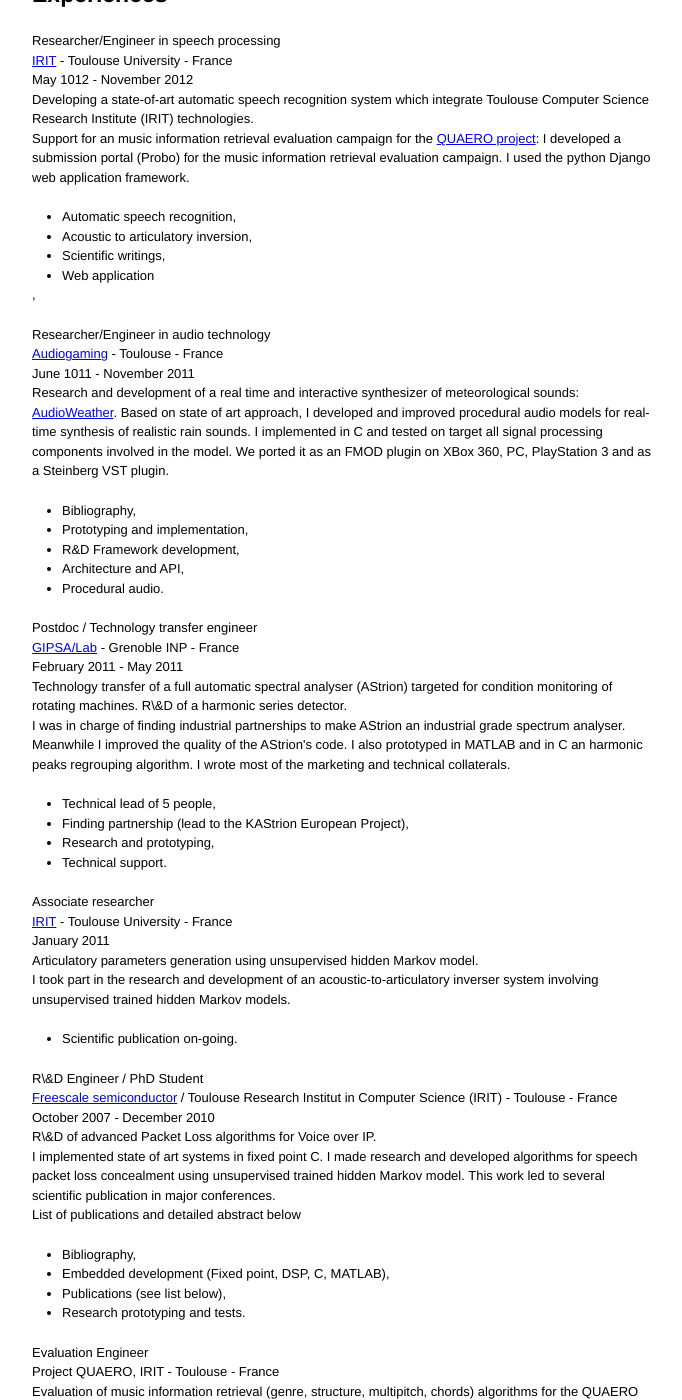
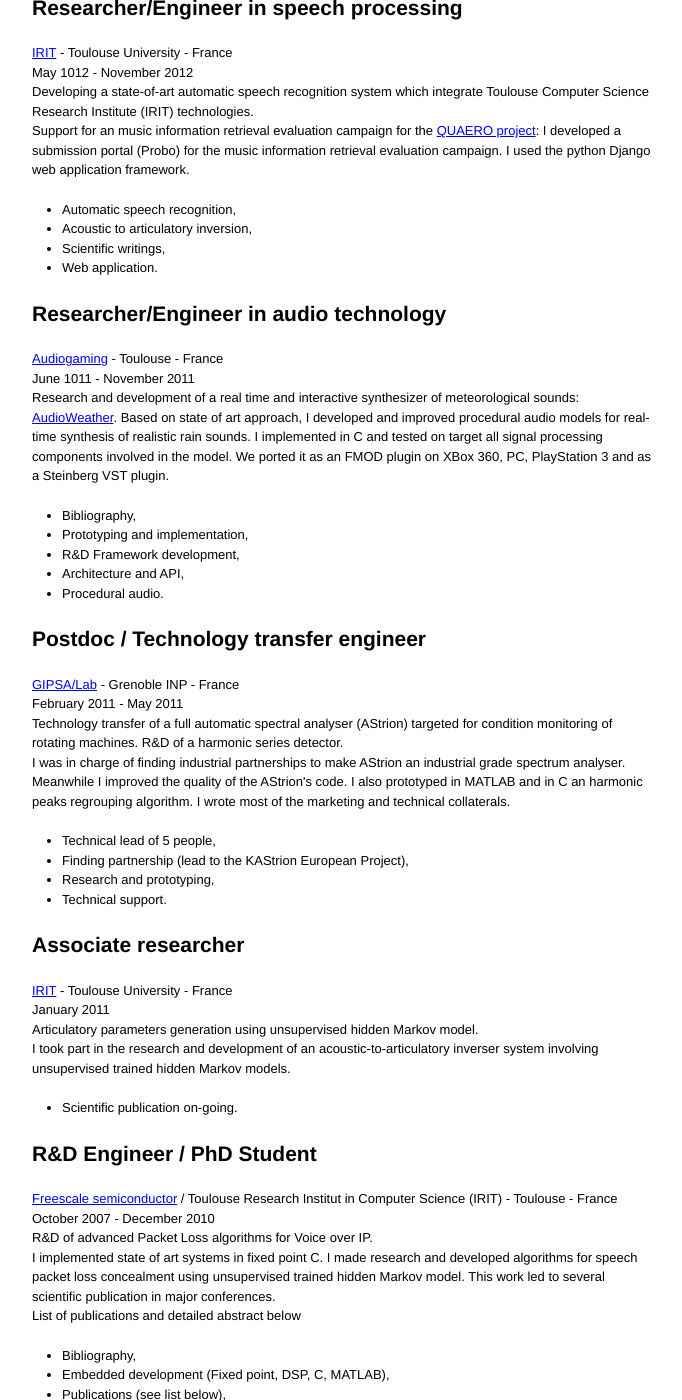
Before and after one commit to lkoenig/lkoenig.github.com, a Jekyll site: the page built from resume.html, in a window 1280 px wide and 1400 px high, scrolled down 197 px. Shown: the whole window, without its empty margins (458-1140 px from the left). Built offline with Jekyll 4.4.1, drawn with Linux system fonts in a browser that asks for light colours; Markdown is read by kramdown in place of the engine named in the settings.

Commit message:
RESUME: Updating resume. Typos and so on.

```diff
--- a/resume.html
+++ b/resume.html
@@ -4,14 +4,12 @@
 keywords: DSP, Researcher, PhD, Engineer
 ---
 <div id="resume">
-<h1> Lionel Koenig - Audio Technology Researcher/Engineer </h1>
-
-<p><a href="cv_Lionel_Koenig.pdf"><img src="/images/pdficon_small.png" alt="pdf">download as pdf</img></a></p>
+<h1> Lionel Koenig - Audio Technology Researcher/Engineer <a href="cv_Lionel_Koenig.pdf"><img src="/images/pdficon_small.png" alt="pdf" /></a></h1>
 
 <div class="cv_section">
 <h2>Experiences</h2>
   <div class="cv_entry">
-    <div class="cv_position">Researcher/Engineer in speech processing</div>
+    <h3 class="cv_position">Researcher/Engineer in speech processing</h3>
     <div class="cv_location"><a href="http://www.irit.fr">IRIT</a> - Toulouse University - France</div>
     <div class="cv_period">May 1012 - November 2012</div>
     <p>Developing a state-of-art automatic speech recognition system which integrate Toulouse Computer Science Research Institute (IRIT) technologies.<br />Support for an music information retrieval evaluation campaign for the <a href="http://www.quaero.fr">QUAERO project</a>: I developed a submission portal (Probo) for the music information retrieval evaluation campaign. I used the python Django web application framework.
@@ -19,12 +17,12 @@
       <li>Automatic speech recognition,</li>
       <li>Acoustic to articulatory inversion,</li>
       <li>Scientific writings,</li>
-      <li>Web application</li>,
+      <li>Web application.</li>
     </ul>
     </p>
   </div>
   <div class="cv_entry">
-    <div class="cv_position">Researcher/Engineer in audio technology</div>
+    <h3 class="cv_position">Researcher/Engineer in audio technology</h3>
     <div class="cv_location"><a href="http://www.audiogaming.net">Audiogaming</a> - Toulouse - France</div>
     <div class="cv_period">June 1011 - November 2011</div>
     <p>Research and development of a real time and interactive synthesizer of
@@ -44,11 +42,11 @@
     </p>
   </div>
   <div class="cv_entry">
-    <div class="cv_position">Postdoc / Technology transfer engineer</div>
+    <h3 class="cv_position">Postdoc / Technology transfer engineer</h3>
     <div class="cv_location"><a href="http://www.gipsa-lab.inp-grenoble.fr">GIPSA/Lab</a> - Grenoble INP - France</div>
     <div class="cv_period">February 2011 - May 2011</div>
     <p>Technology transfer of a full automatic spectral analyser (AStrion) targeted
-      for condition monitoring of rotating machines. R\&D of a harmonic
+      for condition monitoring of rotating machines. R&amp;D of a harmonic
       series detector.<br />
       I was in charge of finding industrial partnerships to make AStrion an industrial grade spectrum
       analyser. Meanwhile I improved the quality of the AStrion's code. I
@@ -63,7 +61,7 @@
     </p>
   </div>
   <div class="cv_entry">
-    <div class="cv_position">Associate researcher</div>
+    <h3 class="cv_position">Associate researcher</h3>
     <div class="cv_location"><a href="http://www.irit.fr">IRIT</a> - Toulouse University - France</div>
     <div class="cv_period">January 2011</div>
     <p>Articulatory parameters generation using unsupervised hidden Markov model.
@@ -76,11 +74,11 @@
     </p>
   </div>
   <div class="cv_entry">
-    <div class="cv_position">R\&amp;D Engineer / PhD Student</div>
+    <h3 class="cv_position">R&amp;D Engineer / PhD Student</h3>
     <div class="cv_location"><a href="http://www.freescale.com">Freescale semiconductor</a> / Toulouse Research Institut in
     Computer Science (IRIT) - Toulouse - France</div>
     <div class="cv_period">October 2007 - December 2010</div>
-    <p>R\&amp;D of advanced Packet Loss algorithms for Voice over IP.
+    <p>R&amp;D of advanced Packet Loss algorithms for Voice over IP.
     <br />
     I implemented state of art systems in fixed point C. I made research
     and developed algorithms for speech packet loss concealment using
@@ -97,7 +95,7 @@
     </p>
   </div>
   <div class="cv_entry">
-    <div class="cv_position">Evaluation Engineer</div>
+    <h3 class="cv_position">Evaluation Engineer</h3>
     <div class="cv_location">Project QUAERO, IRIT - Toulouse - France</div>
     <div class="cv_period"></div>
     <p>Evaluation of music information retrieval (genre, structure, multipitch, chords) algorithms for the QUAERO
@@ -111,7 +109,7 @@
     </ul></p>
   </div>
   <div class="cv_entry">
-    <div class="cv_position">Lecturer Assistant</div>
+    <h3 class="cv_position">Lecturer Assistant</h3>
     <div class="cv_location">Institut supérieur de l'aéronautique et de l'espace - Toulouse - France</div>
     <div class="cv_period">2009</div>
     <p><ul>
@@ -120,7 +118,7 @@
     </ul></p>
   </div>
   <div class="cv_entry">
-    <div class="cv_position">Assistant Researcher</div>
+    <h3 class="cv_position">Assistant Researcher</h3>
     <div class="cv_location">PHASE Lab / Toulouse University - Toulouse - France</div>
     <div class="cv_period">February 2007 - June 2007</div>
     <p>Researcher assistant in
@@ -136,7 +134,7 @@
     </p>
   </div>
   <div class="cv_entry">
-    <div class="cv_position">Product Engineer Assistant (Industrial placement)</div>
+    <h3 class="cv_position">Product Engineer Assistant (Industrial placement)</h3>
     <div class="cv_location"><a href="http://www.freescale.com">Freescale semiconductor</a> - Toulouse - France</div>
     <div class="cv_period">June 2006 - September 2006</div>
     <p>Characterisation and qualification (AEC-Q100) of an e-switch product targeted for automotive
@@ -148,7 +146,7 @@
   </div>
 
   <div class="cv_entry">
-    <div class="cv_position">JAVA Developer</div>
+    <h3 class="cv_position">JAVA Developer</h3>
     <div class="cv_location"><a href="http://www.accenture.com">Accenture Consulting</a> - Prague - Czech Republic</div>
     <div class="cv_period">July 2005 - January 2006</div>
     <p>Design and development of a plugin between a ticket tracking system (JIRA) and the company (HP)
@@ -163,7 +161,7 @@
 <div class="cv_section">
   <h2>Educations</h2>
   <div class="cv_entry">
-    <div class="cv_position">PhD in Signal Processing</div>
+    <h3 class="cv_position">PhD in Signal Processing</h3>
     <div class="cv_location">University of Toulouse - France</div>
     <div class="cv_period">January 2011</div>
     <h4>Packet loss concealment on voice over IP</h4>
@@ -186,7 +184,7 @@
   </div>
 
   <div class="cv_entry">
-    <div class="cv_position">Master Thesis in Signal, Audio and Images Processing</div>
+    <h3 class="cv_position">Master Thesis in Signal, Audio and Images Processing</h3>
     <div class="cv_location">Institut National Polytechnique - Toulouse - France</div>
     <div class="cv_period">June 2007</div>
     <h4>Ultrasonic Imaging Using Time Domain Topological Energy</h4>
@@ -205,12 +203,12 @@
     </p>
   </div>
   <div class="cv_entry">
-    <div class="cv_position">Engineer degree (Master Thesis) in Electronics and Signal Processing</div>
+    <h3 class="cv_position">Engineer degree (Master Thesis) in Electronics and Signal Processing</h3>
     <div class="cv_location">ENSEEIHT - Toulouse National Institute of Technology - France</div>
     <div class="cv_period">June 2007</div>
   </div>
   <div class="cv_entry">
-    <div class="cv_position">Baccalaur&eacute;at S (&#x27;A&#x27; Level in Mathematics, Physics, and Chemistry)</div>
+    <h3 class="cv_position">Baccalaur&eacute;at S (&#x27;A&#x27; Level in Mathematics, Physics, and Chemistry)</h3>
     <div class="cv_location">Lyc&eacute;e Jean-Moulin - Forbach - France</div>
     <div class="cv_period">June 2002</div>
   </div>
@@ -218,7 +216,7 @@
 </div>
 
 <!-- <div class="cv_entry">
-  <div class="cv_position"></div>
+  <h3 class="cv_position"></h3>
   <div class="cv_location"></div>
   <div class="cv_period"></div>
   <p></p>
```
